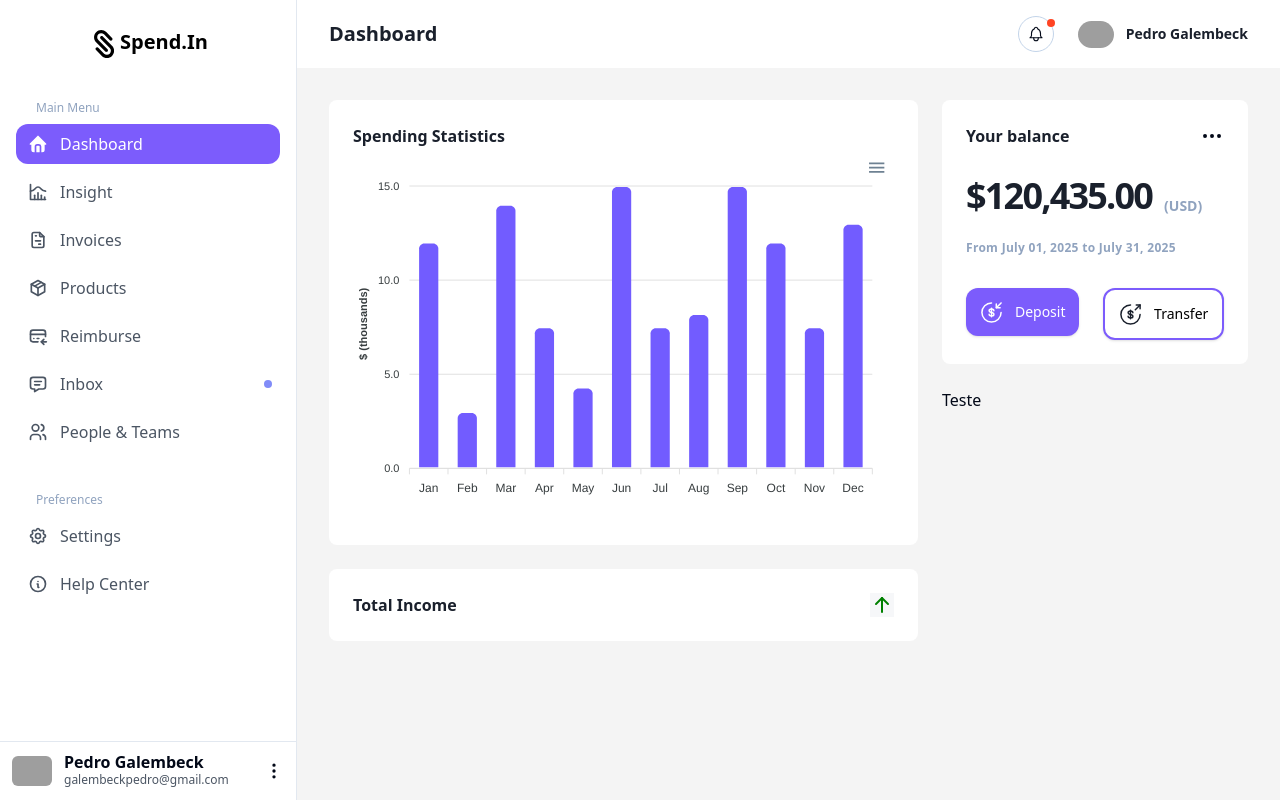
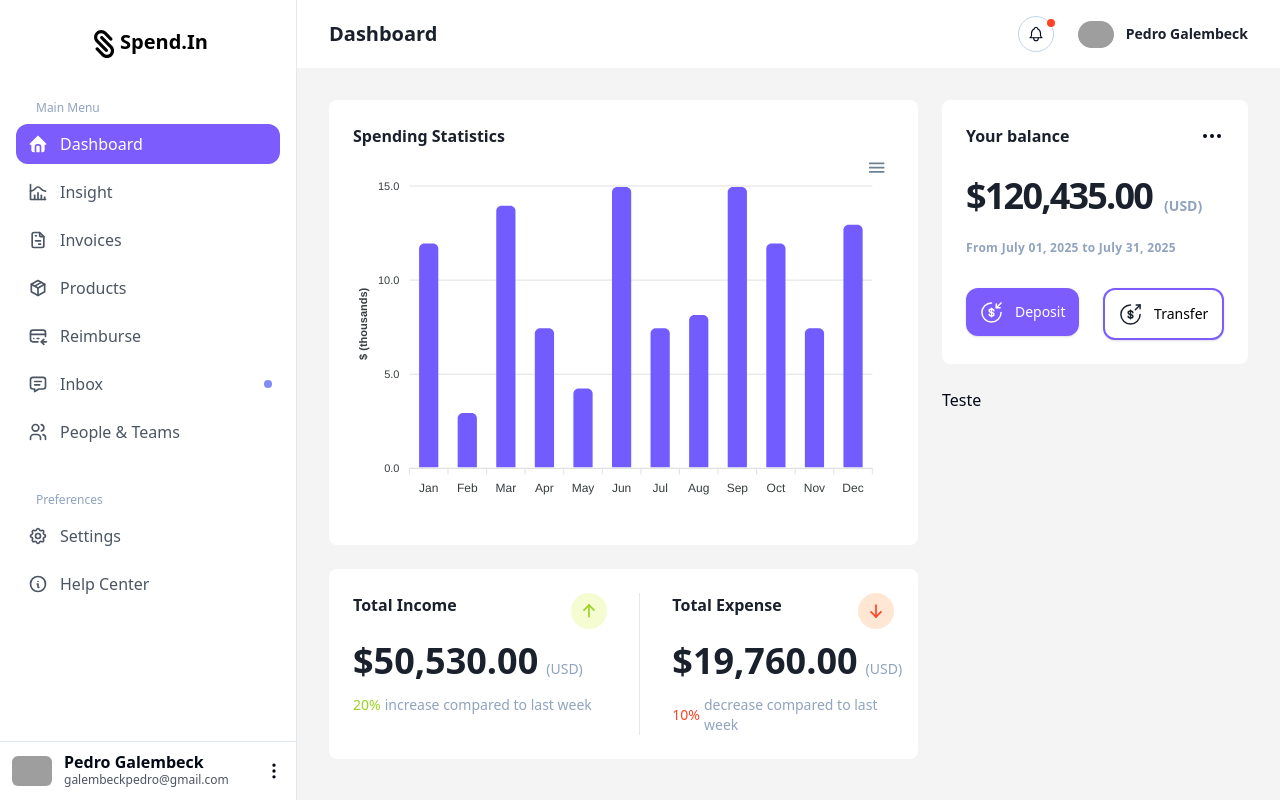
Before and after one commit to galembeck/spend-in, a Next.js app: page /dashboard in a window 1280 px wide. Built offline with nearby package versions, Linux system fonts and the light colour scheme; grey boxes are pictures that could not be loaded.

Commit message:
feat: create income-expenses card dashboard component

```diff
--- a/src/components/(dashboard)/income-expenses.tsx
+++ b/src/components/(dashboard)/income-expenses.tsx
@@ -1,11 +1,62 @@
-import { IconArrowUp } from "@tabler/icons-react";
+import { IconArrowUp, IconArrowDown } from "@tabler/icons-react";
 
 export function IncomeExpenses() {
   return (
-    <div className="flex flex-col bg-white rounded-lg p-6 gap-2">
-      <div className="flex flex-row justify-between">
-        <h1 className="font-semibold text-base text-secondary">Total Income</h1>
-        <IconArrowUp color="green" size={24} className="bg-[#F6F7F9]" />
+    <div className="bg-white rounded-lg p-6">
+      <div className="grid grid-cols-1 md:grid-cols-2 gap-8 md:divide-x md:divide-gray-200">
+        <div className="flex flex-col gap-3">
+          <div className="flex flex-row justify-between items-start">
+            <h2 className="font-semibold text-base text-secondary">
+              Total Income
+            </h2>
+            <div className="p-2 bg-success-light-100 rounded-full">
+              <IconArrowUp size={20} className="text-success" />
+            </div>
+          </div>
+
+          <div className="flex flex-col gap-3.5">
+            <div className="flex items-baseline gap-2">
+              <span className="text-4xl font-bold text-secondary">
+                $50,530.00
+              </span>
+              <span className="text-sm text-secondary-light-300">(USD)</span>
+            </div>
+
+            <div className="flex items-center gap-1">
+              <span className="text-sm font-medium text-success">20%</span>
+              <span className="text-sm text-secondary-light-300">
+                increase compared to last week
+              </span>
+            </div>
+          </div>
+        </div>
+
+        <div className="flex flex-col gap-3 md:pl-8">
+          <div className="flex flex-row justify-between items-start">
+            <h2 className="font-semibold text-base text-secondary">
+              Total Expense
+            </h2>
+            <div className="p-2 bg-error-light-100 rounded-full">
+              <IconArrowDown size={20} className="text-error" />
+            </div>
+          </div>
+
+          <div className="flex flex-col gap-3.5">
+            <div className="flex items-baseline gap-2">
+              <span className="text-4xl font-bold text-secondary">
+                $19,760.00
+              </span>
+              <span className="text-sm text-secondary-light-300">(USD)</span>
+            </div>
+
+            <div className="flex items-center gap-1">
+              <span className="text-sm font-medium text-error">10%</span>
+              <span className="text-sm text-secondary-light-300">
+                decrease compared to last week
+              </span>
+            </div>
+          </div>
+        </div>
       </div>
     </div>
   );
```
